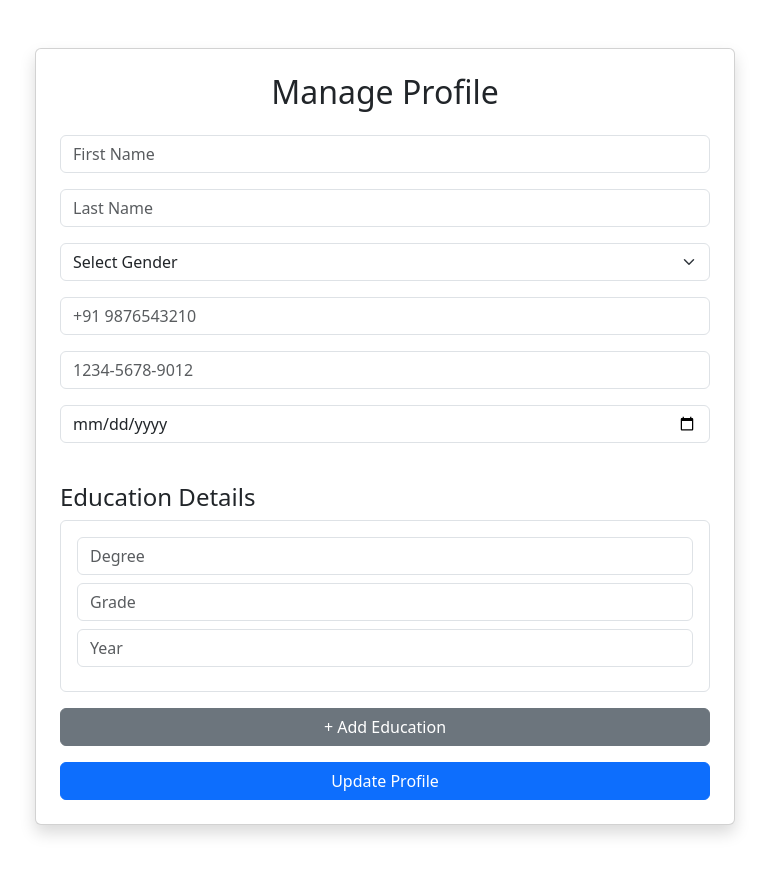
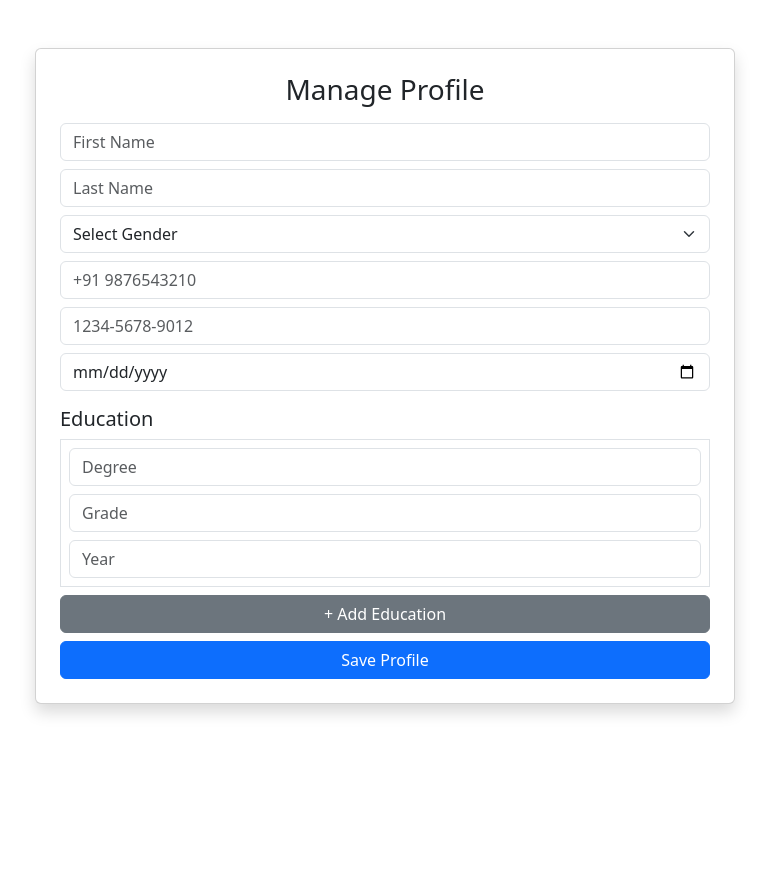
Before and after one commit to PranayHazra-007/Authentication, a React app: page /manage-profile in a window 1280 px wide. Shown: the whole page, without its empty margins (255-1024 px from the left). After the commit the page ends 800 px from the top, so only its background shows below. Built offline with nearby package versions, Linux system fonts and the light colour scheme; the HTML template or start-up script is replaced by a standard one.

Commit message:
Initiate manageProfile page

```diff
--- a/src/components/ManageProfile.jsx
+++ b/src/components/ManageProfile.jsx
@@ -1,9 +1,6 @@
-
-import React, { useState, useEffect } from "react";
+import React, { useState } from "react";
 
 const ManageProfile = () => {
-  const currentUser = JSON.parse(localStorage.getItem("currentUser"));
-
   const [profile, setProfile] = useState({
     firstName: "",
     lastName: "",
@@ -11,329 +8,83 @@ const ManageProfile = () => {
     mobile: "",
     aadhaar: "",
     dob: "",
-    education: [
-      {
-        degree: "",
-        grade: "",
-        year: "",
-      },
-    ],
+    education: [{ degree: "", grade: "", year: "" }],
   });
 
-  const [errors, setErrors] = useState({});
+  const handleChange = (e) =>
+    setProfile({ ...profile, [e.target.name]: e.target.value });
 
-  useEffect(() => {
-    if (currentUser && currentUser.profile) {
-      setProfile(currentUser.profile);
-    }
-  }, []);
-
-  const handleChange = (e) => {
-    const { name, value } = e.target;
-
-    setProfile((prev) => ({
-      ...prev,
-      [name]: value,
-    }));
+  const handleEdu = (i, e) => {
+    const temp = [...profile.education];
+    temp[i][e.target.name] = e.target.value;
+    setProfile({ ...profile, education: temp });
   };
 
-  const handleEducation = (i, e) => {
-    const { name, value } = e.target;
-
-    const temp = [...profile.education];
-    temp[i][name] = value;
-
+  const addEdu = () =>
     setProfile({
       ...profile,
-      education: temp,
+      education: [...profile.education, { degree: "", grade: "", year: "" }],
     });
-  };
 
-  const addEducation = () => {
-    setProfile({
-      ...profile,
-      education: [
-        ...profile.education,
-        {
-          degree: "",
-          grade: "",
-          year: "",
-        },
-      ],
-    });
-  };
-
-  const removeEducation = (index) => {
-    const temp = [...profile.education];
-    temp.splice(index, 1);
-
-    setProfile({
-      ...profile,
-      education: temp,
-    });
-  };
-
-  const validate = () => {
-    const err = {};
-
-    if (!profile.firstName.trim())
-      err.firstName = "First Name Required";
-
-    if (!profile.lastName.trim())
-      err.lastName = "Last Name Required";
-
-    if (!profile.gender)
-      err.gender = "Select Gender";
+  const save = () => {
+    if (
+      !profile.firstName ||
+      !profile.lastName ||
+      !profile.gender ||
+      !profile.mobile ||
+      !profile.aadhaar ||
+      !profile.dob
+    ) {
+      return alert("Fill all fields");
+    }
 
     if (!/^\+\d{1,3}\s\d{10}$/.test(profile.mobile))
-      err.mobile = "Example: +91 9876543210";
+      return alert("Mobile: +91 9876543210");
 
-    if (
-      !/^\d{4}-\d{4}-\d{4}$/.test(profile.aadhaar)
-    )
-      err.aadhaar = "Example: 1234-5678-9012";
+    if (!/^\d{4}-\d{4}-\d{4}$/.test(profile.aadhaar))
+      return alert("Aadhaar: 1234-5678-9012");
 
-    if (!profile.dob)
-      err.dob = "Select DOB";
-
-    profile.education.forEach((item, index) => {
-      if (!item.degree)
-        err[`degree${index}`] = "Required";
-
-      if (!item.grade)
-        err[`grade${index}`] = "Required";
-
-      if (!/^\d{4}$/.test(item.year))
-        err[`year${index}`] = "Invalid Year";
-    });
-
-    setErrors(err);
-
-    return Object.keys(err).length === 0;
-  };
-
-  const updateProfile = () => {
-    if (!validate()) return;
-
-    const updatedCurrent = {
-      ...currentUser,
-      profile,
-    };
-
-    localStorage.setItem(
-      "currentUser",
-      JSON.stringify(updatedCurrent)
-    );
-
-    const users =
-      JSON.parse(localStorage.getItem("users")) || [];
-
-    const updatedUsers = users.map((u) =>
-      u.email === currentUser.email
-        ? { ...u, profile }
-        : u
-    );
-
-    localStorage.setItem(
-      "users",
-      JSON.stringify(updatedUsers)
-    );
-
-    alert("Profile Updated Successfully");
+    localStorage.setItem("profile", JSON.stringify(profile));
+    alert("Profile Saved");
   };
 
   return (
-    <div className="container mt-5 mb-5">
+    <div className="container mt-5">
+      <div className="card p-4 mx-auto shadow" style={{ maxWidth: 700 }}>
+        <h3 className="text-center mb-3">Manage Profile</h3>
 
-      <div
-        className="card shadow p-4 mx-auto"
-        style={{ maxWidth: "700px" }}
-      >
-        <h2 className="text-center mb-4">
-          Manage Profile
-        </h2>
+        <input className="form-control mb-2" name="firstName" placeholder="First Name" onChange={handleChange} />
+        <input className="form-control mb-2" name="lastName" placeholder="Last Name" onChange={handleChange} />
 
-        <div className="mb-3">
-          <input
-            className="form-control"
-            placeholder="First Name"
-            name="firstName"
-            value={profile.firstName}
-            onChange={handleChange}
-          />
-          <small className="text-danger">
-            {errors.firstName}
-          </small>
-        </div>
+        <select className="form-select mb-2" name="gender" onChange={handleChange}>
+          <option value="">Select Gender</option>
+          <option value="male">Male</option>
+          <option value="female">Female</option>
+          <option value="other">Other</option>
+        </select>
 
-        <div className="mb-3">
-          <input
-            className="form-control"
-            placeholder="Last Name"
-            name="lastName"
-            value={profile.lastName}
-            onChange={handleChange}
-          />
-          <small className="text-danger">
-            {errors.lastName}
-          </small>
-        </div>
+        <input className="form-control mb-2" name="mobile" placeholder="+91 9876543210" onChange={handleChange} />
+        <input className="form-control mb-2" name="aadhaar" placeholder="1234-5678-9012" onChange={handleChange} />
+        <input className="form-control mb-3" type="date" name="dob" onChange={handleChange} />
 
-        <div className="mb-3">
-          <select
-            className="form-select"
-            name="gender"
-            value={profile.gender}
-            onChange={handleChange}
-          >
-            <option value="">
-              Select Gender
-            </option>
+        <h5>Education</h5>
 
-            <option value="Male">Male</option>
-            <option value="Female">Female</option>
-            <option value="Other">Other</option>
-
-          </select>
-
-          <small className="text-danger">
-            {errors.gender}
-          </small>
-
-        </div>
-
-        <div className="mb-3">
-
-          <input
-            className="form-control"
-            placeholder="+91 9876543210"
-            name="mobile"
-            value={profile.mobile}
-            onChange={handleChange}
-          />
-
-          <small className="text-danger">
-            {errors.mobile}
-          </small>
-
-        </div>
-
-        <div className="mb-3">
-
-          <input
-            className="form-control"
-            placeholder="1234-5678-9012"
-            name="aadhaar"
-            value={profile.aadhaar}
-            onChange={handleChange}
-          />
-
-          <small className="text-danger">
-            {errors.aadhaar}
-          </small>
-
-        </div>
-
-        <div className="mb-3">
-
-          <input
-            type="date"
-            className="form-control"
-            name="dob"
-            value={profile.dob}
-            onChange={handleChange}
-          />
-
-          <small className="text-danger">
-            {errors.dob}
-          </small>
-
-        </div>
-
-        <h4 className="mt-4">
-          Education Details
-        </h4>
-
-        {profile.education.map((item, index) => (
-
-          <div
-            key={index}
-            className="border p-3 rounded mb-3"
-          >
-
-            <input
-              className="form-control mb-2"
-              placeholder="Degree"
-              name="degree"
-              value={item.degree}
-              onChange={(e) =>
-                handleEducation(index, e)
-              }
-            />
-
-            <small className="text-danger">
-              {errors[`degree${index}`]}
-            </small>
-
-            <input
-              className="form-control mb-2"
-              placeholder="Grade"
-              name="grade"
-              value={item.grade}
-              onChange={(e) =>
-                handleEducation(index, e)
-              }
-            />
-
-            <small className="text-danger">
-              {errors[`grade${index}`]}
-            </small>
-
-            <input
-              className="form-control mb-2"
-              placeholder="Year"
-              name="year"
-              value={item.year}
-              onChange={(e) =>
-                handleEducation(index, e)
-              }
-            />
-
-            <small className="text-danger">
-              {errors[`year${index}`]}
-            </small>
-
-            {profile.education.length > 1 && (
-              <button
-                className="btn btn-danger btn-sm mt-2"
-                onClick={() =>
-                  removeEducation(index)
-                }
-              >
-                Remove
-              </button>
-            )}
-
+        {profile.education.map((edu, i) => (
+          <div key={i} className="border p-2 mb-2">
+            <input className="form-control mb-2" name="degree" placeholder="Degree" onChange={(e) => handleEdu(i, e)} />
+            <input className="form-control mb-2" name="grade" placeholder="Grade" onChange={(e) => handleEdu(i, e)} />
+            <input className="form-control" name="year" placeholder="Year" onChange={(e) => handleEdu(i, e)} />
           </div>
-
         ))}
 
-        <button
-          className="btn btn-secondary mb-3"
-          onClick={addEducation}
-        >
+        <button className="btn btn-secondary mb-2" onClick={addEdu}>
           + Add Education
         </button>
 
-        <button
-          className="btn btn-primary"
-          onClick={updateProfile}
-        >
-          Update Profile
+        <button className="btn btn-primary" onClick={save}>
+          Save Profile
         </button>
-
       </div>
-
     </div>
   );
 };
```
